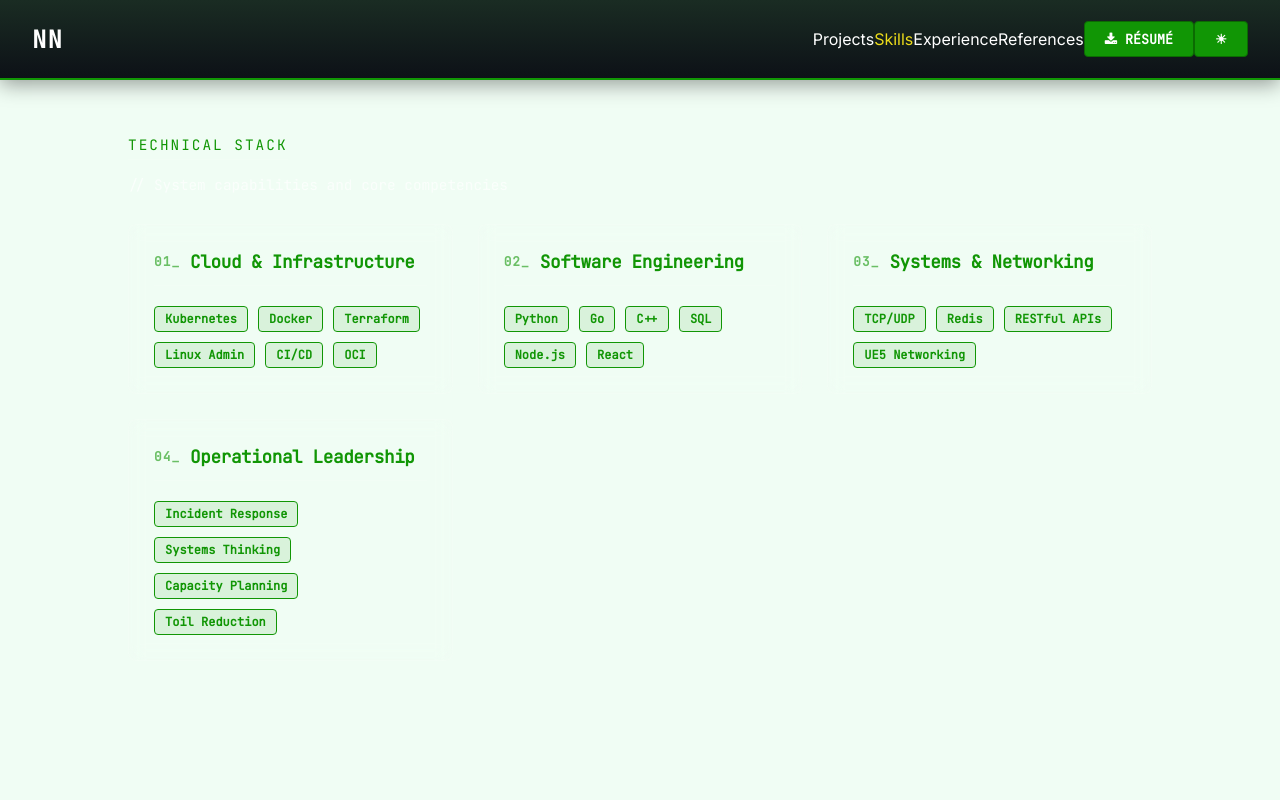
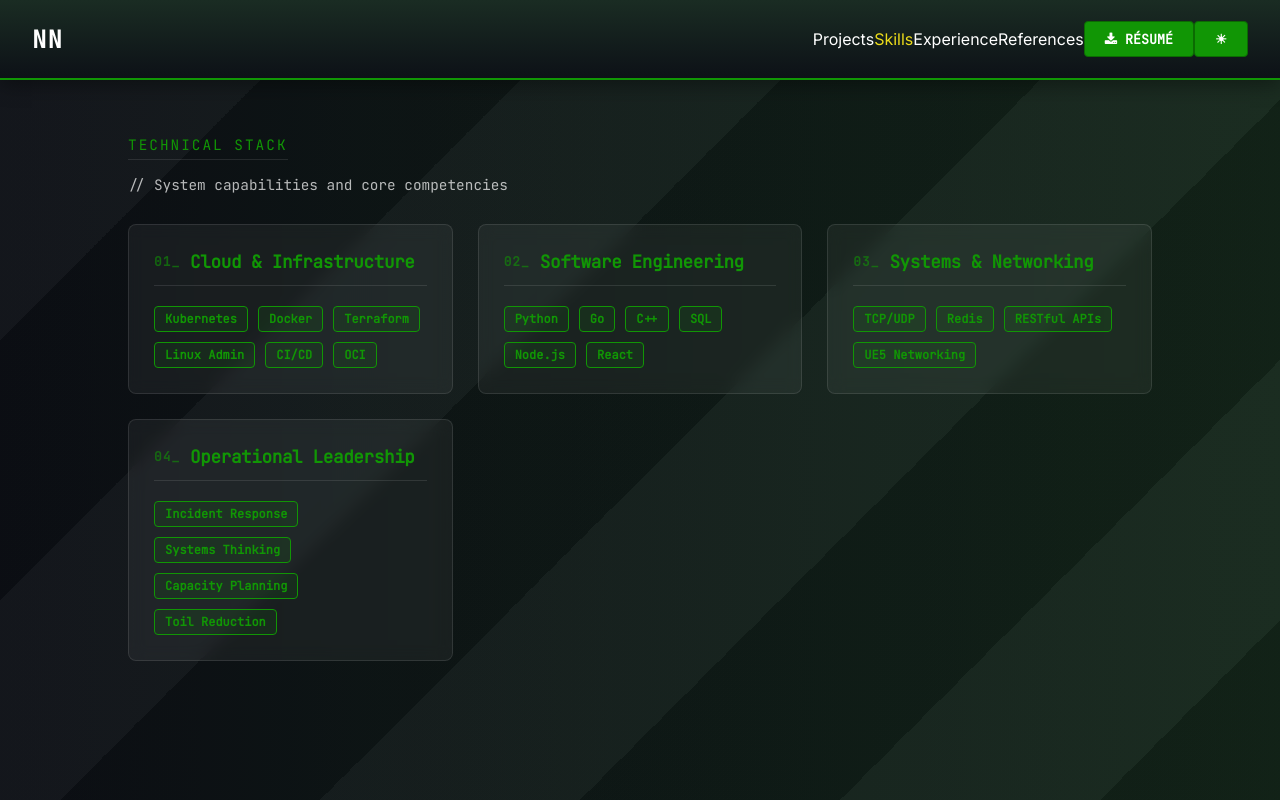
Before and after one commit to NevinsN/professional_portfolio, a React (Create React App) app in the folder professional_portfolio/: page /skills in a window 1280 px wide. Shown: the top 800 px of the page. Built offline with nearby package versions, Linux system fonts and the light colour scheme.

Commit message:
Update App.css

```diff
--- a/professional_portfolio/src/App.css
+++ b/professional_portfolio/src/App.css
@@ -30,27 +30,34 @@
     padding-bottom: 60px;
 }
 
-/* LIGHT BLUEPRINT GRADIENT */
-.App-header.light {
-    background-image:
-        /* Layer 1: 135-degree diagonal lines */
-        linear-gradient(135deg, rgba(49,49,49,0.07) ...),
-        /* Layer 2: 45-degree cross-hatch lines */
-        linear-gradient(45deg, rgba(5,5,5,0.07) ...),
-        /* Layer 3: Solid background (The Mint Color) */
-        linear-gradient(90deg, var(--bg-main), var(--bg-main));
+/* Light Mode Readability Fix */
+.App-header:not(.dark) {
+    background-image: linear-gradient(135deg, rgba(244, 244, 244,0.07) 0%, rgba(244, 244, 244,0.07) 12.5%,rgba(211, 211, 211,0.07) 12.5%, rgba(211, 211, 211,0.07) 25%,rgba(178, 178, 178,0.07) 25%, rgba(178, 178, 178,0.07) 37.5%,rgba(145, 145, 145,0.07) 37.5%, rgba(145, 145, 145,0.07) 50%,rgba(113, 113, 113,0.07) 50%, rgba(113, 113, 113,0.07) 62.5%,rgba(80, 80, 80,0.07) 62.5%, rgba(80, 80, 80,0.07) 75%,rgba(47, 47, 47,0.07) 75%, rgba(47, 47, 47,0.07) 87.5%,rgba(14, 14, 14,0.07) 87.5%, rgba(14, 14, 14,0.07) 100%),
+                     linear-gradient(45deg, rgba(236, 236, 236,0.07) 0%, rgba(236, 236, 236,0.07) 12.5%,rgba(210, 210, 210,0.07) 12.5%, rgba(210, 210, 210,0.07) 25%,rgba(183, 183, 183,0.07) 25%, rgba(183, 183, 183,0.07) 37.5%,rgba(157, 157, 157,0.07) 37.5%, rgba(157, 157, 157,0.07) 50%,rgba(130, 130, 130,0.07) 50%, rgba(130, 130, 130,0.07) 62.5%,rgba(104, 104, 104,0.07) 62.5%, rgba(104, 104, 104,0.07) 75%,rgba(77, 77, 77,0.07) 75%, rgba(77, 77, 77,0.07) 87.5%,rgba(51, 51, 51,0.07) 87.5%, rgba(51, 51, 51,0.07) 100%),
+                     linear-gradient(90deg, rgb(183,228,199),rgb(183,228,199));
+}
+
+/* Ground the text color against the mint green */
+.App-header:not(.dark) .edge-list li,
+.App-header:not(.dark) .home-bio-intro {
+    color: #0d1117 !important; /* Deep Navy/Charcoal for crisp contrast */
+    font-weight: 500;
 }
 
 
-/* DARK SCHEMATIC GRADIENT */
-.App-header.dark {
+/* Update your .dark .App-header in Home.css or index.css */
+.dark .App-header {
     background-image:
-        /* Layer 1: Light-colored diagonal texture for contrast on dark */
-        linear-gradient(135deg, rgba(244,244,244,0.07) ...),
-        /* Layer 2: Cross-hatch texture */
-        linear-gradient(45deg, rgba(236,236,236,0.07) ...),
-        /* Layer 3: The deep charcoal/green base */
-        linear-gradient(90deg, var(--bg-main), var(--bg-main));
+        /* Layer 1: Subtle 'Scanned' Texture (using darker greys) */
+        linear-gradient(135deg, rgba(255, 255, 255, 0.03) 0%, rgba(255, 255, 255, 0.03) 12.5%, rgba(0, 0, 0, 0.1) 12.5%, rgba(0, 0, 0, 0.1) 25%, rgba(255, 255, 255, 0.03) 25%, rgba(255, 255, 255, 0.03) 37.5%, rgba(0, 0, 0, 0.1) 37.5%, rgba(0, 0, 0, 0.1) 50%, rgba(255, 255, 255, 0.03) 50%, rgba(255, 255, 255, 0.03) 62.5%, rgba(0, 0, 0, 0.1) 62.5%, rgba(0, 0, 0, 0.1) 75%, rgba(255, 255, 255, 0.03) 75%, rgba(255, 255, 255, 0.03) 87.5%, rgba(0, 0, 0, 0.1) 87.5%, rgba(0, 0, 0, 0.1) 100%),
+
+        /* Layer 2: Cross-hatch depth */
+        linear-gradient(45deg, rgba(0, 0, 0, 0.1) 0%, rgba(0, 0, 0, 0.1) 100%),
+
+        /* Layer 3: The 'Hint of Green' Base */
+        linear-gradient(90deg, #0d1117, #162a1d);
+
+    background-color: #0d1117;
 }
 
 
```
